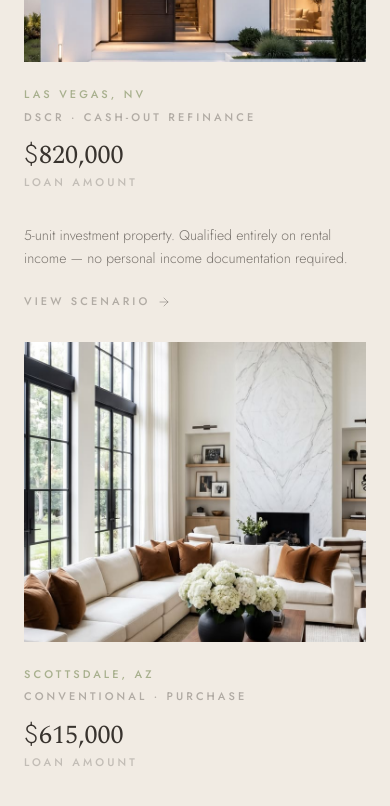
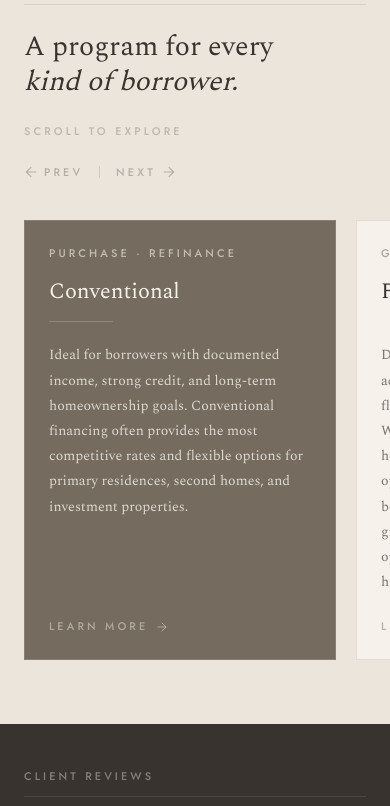
Before and after one commit to jenncko/koast-capital, a Next.js app: page / in a window 390 px wide. Shown: the part 3379-4185 px from the top of the page. Built offline with nearby package versions, Linux system fonts and the light colour scheme.

Commit message:
Update loan program cards and mobile scroll sections

```diff
--- a/components/ClientReviews.tsx
+++ b/components/ClientReviews.tsx
@@ -103,7 +103,7 @@ export default function ClientReviews() {
             </p>
           </div>
 
-          <div className="hidden lg:block mt-8">
+          <div className="mt-6 lg:mt-8">
             <p className="eyebrow text-cream/20 mb-4">scroll to explore</p>
             <div className="flex items-center gap-4">
               <button
@@ -146,7 +146,7 @@ export default function ClientReviews() {
           viewport={{ once: true, amount: 0.01 }}
           transition={{ duration: 0.9, delay: 0.15 }}
           ref={scrollRef}
-          className="scrollbar-hide flex flex-col gap-5 lg:flex-row lg:gap-5 lg:overflow-x-auto lg:flex-1"
+          className="scrollbar-hide flex flex-row gap-5 overflow-x-auto lg:flex-1"
           style={{
             scrollSnapType: 'x mandatory',
             WebkitOverflowScrolling: 'touch',
@@ -156,7 +156,7 @@ export default function ClientReviews() {
           {reviews.map((review, i) => (
             <div
               key={i}
-              className="w-full lg:flex-shrink-0 lg:w-[360px] xl:w-[400px]"
+              className="flex-shrink-0 w-[80vw] lg:w-[360px] xl:w-[400px]"
               style={{ scrollSnapAlign: 'start' }}
             >
               <div
--- a/components/FundedLoans.tsx
+++ b/components/FundedLoans.tsx
@@ -156,7 +156,7 @@ export default function FundedLoans() {
             </p>
           </div>
 
-          <div className="hidden lg:block mt-12">
+          <div className="mt-6 lg:mt-12">
             <p className="eyebrow text-charcoal/25 mb-6">scroll to explore</p>
             <div className="flex items-center gap-4">
               <button
@@ -193,7 +193,7 @@ export default function FundedLoans() {
           viewport={{ once: true, amount: 0.01 }}
           transition={{ duration: 0.9, delay: 0.15 }}
           ref={scrollRef}
-          className="scrollbar-hide flex flex-col gap-6 lg:flex-row lg:gap-6 lg:overflow-x-auto lg:flex-1"
+          className="scrollbar-hide flex flex-row gap-6 overflow-x-auto lg:flex-1"
           style={{
             scrollSnapType: 'x mandatory',
             WebkitOverflowScrolling: 'touch',
@@ -203,7 +203,7 @@ export default function FundedLoans() {
           {loans.map((loan, i) => (
             <div
               key={i}
-              className="w-full lg:flex-shrink-0 lg:w-[300px] xl:w-[360px] flex flex-col pb-2"
+              className="flex-shrink-0 w-[80vw] lg:w-[300px] xl:w-[360px] flex flex-col pb-2"
               style={{ scrollSnapAlign: 'start' }}
             >
               {/* Image */}
--- a/components/LoanPrograms.tsx
+++ b/components/LoanPrograms.tsx
@@ -20,13 +20,13 @@ const programs = [
     name: 'Jumbo',
     tag: 'High-Value Properties',
     body: 'Tailored for luxury homes and higher loan amounts that exceed conventional lending limits. Jumbo financing offers customized solutions for borrowers purchasing premium properties or refinancing substantial mortgage balances.',
-    dark: false,
+    dark: true,
   },
   {
     name: 'Bank Statement / P&L / VOE',
     tag: 'Self-Employed · Alternative Income',
     body: 'Alternative income documentation using 12 or 24 months of bank statements, a CPA-prepared P&L, or verification of employment. Designed for entrepreneurs, freelancers, and independent professionals.',
-    dark: true,
+    dark: false,
   },
   {
     name: 'Debt Service Coverage Ratio (DSCR)',
@@ -41,17 +41,16 @@ const programs = [
     dark: false,
   },
   {
-    name: 'Hard Money / Bridge Loan /',
-    line2: 'Fix & Flip',
+    name: 'Hard Money / Bridge Loan / Fix & Flip',
     tag: 'Short-Term Financing',
     body: 'Not every financing need can wait 30 days. Hard Money and Bridge Loan solutions provide fast access to capital for borrowers with significant equity, unique credit situations, or time-sensitive opportunities that require a flexible approach.',
-    dark: false,
+    dark: true,
   },
   {
     name: 'HELOC / HELOAN',
     tag: 'Home Equity Solutions',
     body: "Access your home's equity through a flexible line of credit or a lump-sum loan. Ideal for renovations, investments, or strategic debt consolidation.",
-    dark: true,
+    dark: false,
   },
   {
     name: 'Reverse Mortgage (HECM)',
@@ -107,7 +106,7 @@ export default function LoanPrograms() {
             </h2>
           </div>
 
-          <div className="hidden lg:block mt-12">
+          <div className="mt-6 lg:mt-12">
             <p className="eyebrow text-charcoal/25 mb-6">scroll to explore</p>
             <div className="flex items-center gap-4">
               <button
@@ -150,7 +149,7 @@ export default function LoanPrograms() {
           viewport={{ once: true, amount: 0.01 }}
           transition={{ duration: 0.9, delay: 0.15 }}
           ref={scrollRef}
-          className="scrollbar-hide flex flex-col gap-5 lg:flex-row lg:gap-5 lg:overflow-x-auto lg:flex-1"
+          className="scrollbar-hide flex flex-row gap-5 overflow-x-auto lg:flex-1"
           style={{
             scrollSnapType: 'x mandatory',
             WebkitOverflowScrolling: 'touch',
@@ -160,7 +159,7 @@ export default function LoanPrograms() {
           {programs.map((prog) => (
             <div
               key={prog.name}
-              className="w-full lg:flex-shrink-0 lg:w-[300px] xl:w-[340px]"
+              className="flex-shrink-0 w-[80vw] lg:w-[300px] xl:w-[340px]"
               style={{ scrollSnapAlign: 'start' }}
             >
               <motion.div
@@ -183,7 +182,6 @@ export default function LoanPrograms() {
                   style={{ fontSize: 'clamp(22px, 2vw, 28px)' }}
                 >
                   {prog.name}
-                  {'line2' in prog && prog.line2 && <><br />{prog.line2}</>}
                 </h3>
 
                 {/* Divider */}
```
